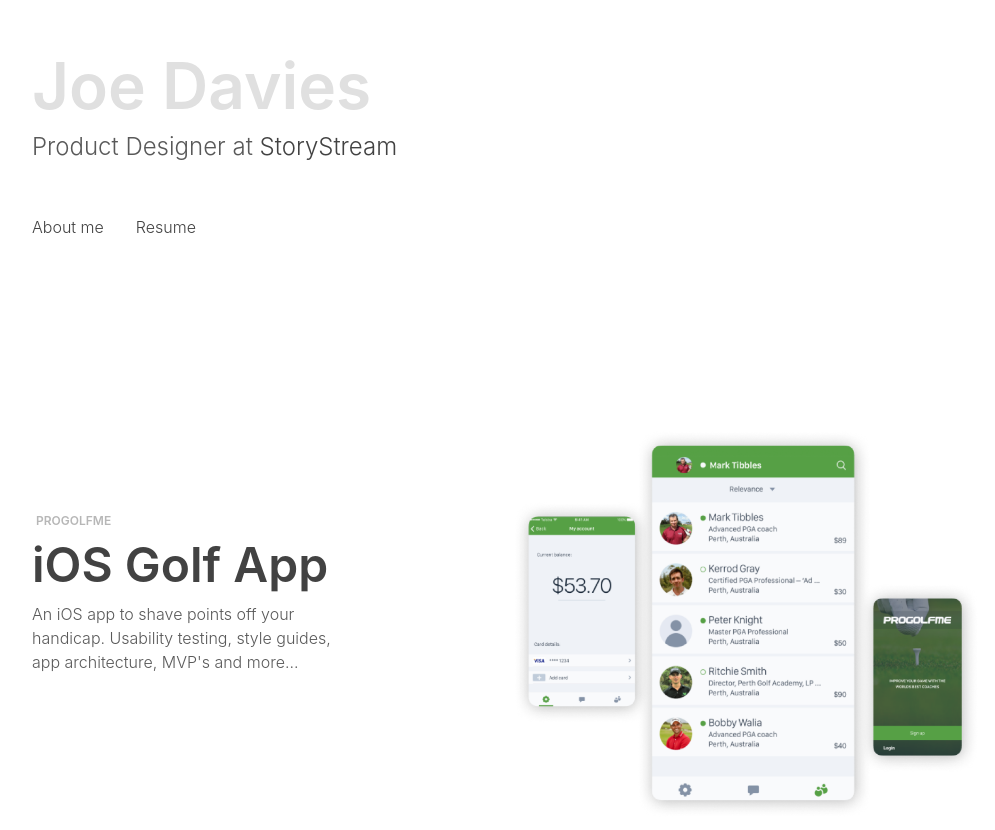
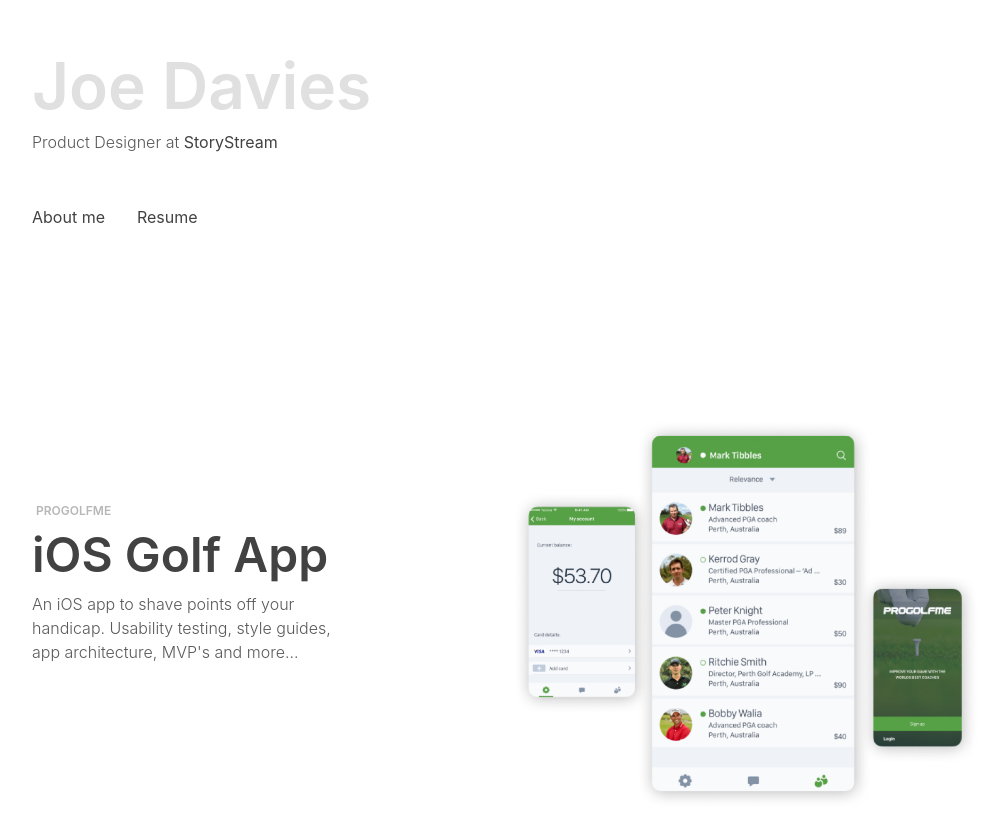
Before and after one commit to daviesjoe15/Portfolio, a plain HTML site: page index.html in a window 1280 px wide. Shown: the part 208-1038 px from the top of the page, without its empty margins (103-1098 px from the left). Drawn offline with nearby package versions, Linux system fonts and the light colour scheme.

Commit message:
sorted out heading spacing and type

```diff
--- a/index.html
+++ b/index.html
@@ -23,9 +23,9 @@
 
    <div class="container">
 
-        <div class="mt-10 mb-7 intro">
+        <div class="mb-7 intro">
             <h1 class="mb-2">Joe Davies</h1>
-            <h4 class="mb-2 type-light">Product Designer at <a href="http://storystream.ai/" target="_blank" class="btn-link">StoryStream</a></h4>
+            <h5 class="mb-2 type-light">Product Designer at <a href="http://storystream.ai/" target="_blank" class="btn-link">StoryStream</a></h5>
         </div>
 
 
--- a/scss/pages/_homepage.scss
+++ b/scss/pages/_homepage.scss
@@ -17,18 +17,24 @@
 
     .intro {
 
+        margin-top: 256px;
+
         h1 {
             color: $gray-100;
             font-weight: 600;
         }
 
-        h5 {
-            color: $gray-200;
-        }
-
         @include media-breakpoint-down(sm){
 
+            margin-top: 128px;
+
             h4{ font-size: 1.3rem;}
+        }
+    }
+
+    .intro, li {
+        a {
+            font-weight: 400;
         }
     }
 
```
Also changed, not shown: css/main.css, 1 other file.
